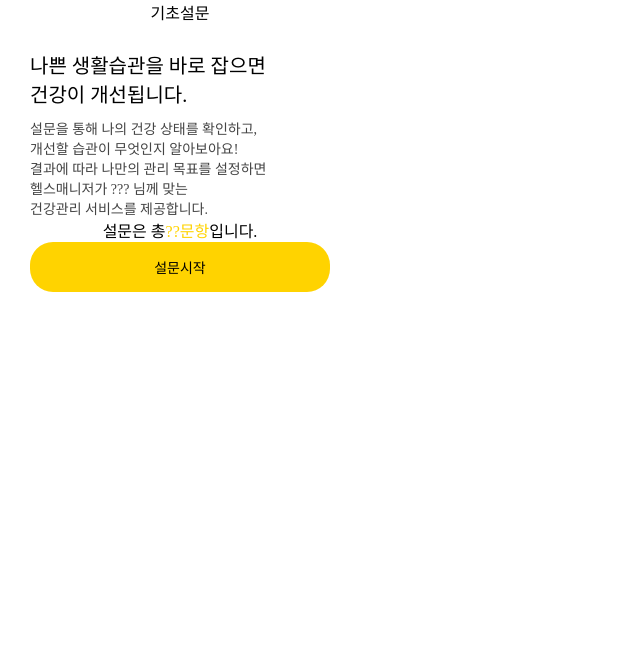
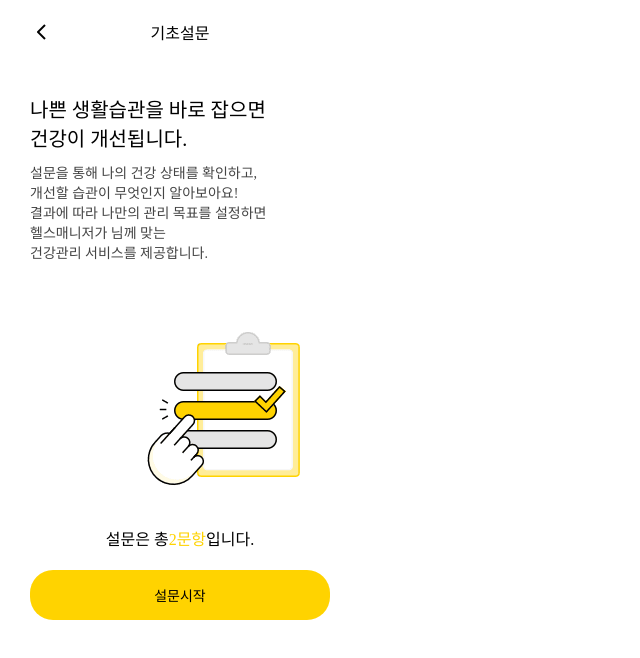
Before and after one commit to devkimc/survey_project, a React (Create React App) app: page / in a window 1280 px wide. Shown: the top 658 px of the page, without its empty margins (0-640 px from the left). Built offline with nearby package versions, Linux system fonts and the light colour scheme; a web font is replaced by a local one.

Commit message:
feat: param 으로 부터 초기 설문 데이터 로드

```diff
--- /dev/null
+++ b/src/datas/surveys.json
@@ -0,0 +1,16 @@
+{
+	"surveys": [
+		{
+			"title": "심뇌혈관 위험도",
+			"questions": [0, 2]
+		},
+		{
+			"title": "건강관리",
+			"questions": [0, 1, 2, 3]
+		},
+		{
+			"title": "개인 의지 및 식습관 목표",
+			"questions": [0, 2, 3]
+		}
+	]
+}
--- a/src/pages/InfoPage.style.ts
+++ b/src/pages/InfoPage.style.ts
@@ -8,21 +8,32 @@ type SurveyCountTxtProps = {
 
 export const InfoPageBlock = styled.div`
   width: 300px;
+  padding-top: 20px;
 `;
 
 /* Header */
 export const InfoHeader = styled.div`
-  height: 50px;
-  display: flex;
-  justify-content: center;
+  padding-bottom: 50px;
+  position: relative;
+  text-align: center;
 `;
 
-/* Main */
 export const InfoTitle = styled.span`
   font-family: "NotoSansCJKkr-Bold";
   font-size: 16px;
   color: ${(props) => props.theme.black};
 `;
+
+export const BackIcon = styled.img`
+  left: 0;
+  position: absolute;
+  cursor: pointer;
+`
+
+/* Main */
+export const InfoMain = styled.div`
+  padding-bottom: 50px;
+`
 
 export const InfoSubTitle = styled.div`
   padding-bottom: 10px;
@@ -39,12 +50,25 @@ export const InfoExplain = styled.span`
   color: ${(props) => props.theme.gray};
 `;
 
+/* SurveyImg */
+export const InfoImg = styled.div`
+  text-align: end;
+  padding-bottom: 10px;
+`
+
+export const InfoSurveyImg = styled.img`
+  width: 200px;
+  height: 200px;
+`;
+
 /* Footer */
 export const InfoFooter = styled.div`
   text-align: center;
 `;
 
-export const SurveyCountExplain = styled.div``;
+export const SurveyCountExplain = styled.div`
+padding-bottom: 20px;
+`;
 
 export const SurveyCountTxt = styled.span<SurveyCountTxtProps>`
   font-family: "NotoSansCJKkr-Bold";
--- a/src/pages/InfoPage.tsx
+++ b/src/pages/InfoPage.tsx
@@ -1,4 +1,6 @@
 import React from "react";
+import { useLocation } from "react-router-dom";
+import surveys from 'datas/surveys.json';
 import {
   InfoExplain,
   InfoFooter,
@@ -10,9 +12,23 @@ import {
   InfoTitle,
   SurveyCountExplain,
   SurveyStartButton,
+  InfoSurveyImg,
+  InfoImg,
+  InfoMain,
+  BackIcon,
 } from "./InfoPage.style";
 
 const InfoPage = () => {
+
+  /* param */
+  const surveyInfo = useLocation().search
+  const params = new URLSearchParams(surveyInfo)
+  const surveyId: number = Number(params.get('id'));
+  const userName = params.get('name');
+  const questions = surveys.surveys[surveyId].questions
+  const questionsCount = questions.length;
+
+  /* progress */
   const totalStage: number[] = [];
   const stage: number[] = [1, 2, 3, 4];
 
@@ -47,14 +63,15 @@ const InfoPage = () => {
   };
 
   setStage(12); // example
-  console.log(totalStage);
 
   return (
     <InfoPageBlock>
       <InfoHeader>
+        <BackIcon src="/images/icon-back-black.png" />
         <InfoTitle>기초설문</InfoTitle>
       </InfoHeader>
 
+      <InfoMain>
         <InfoSubTitle>
           <InfoSubTitleTxt>
             나쁜 생활습관을 바로 잡으면
@@ -65,19 +82,24 @@ const InfoPage = () => {
           설문을 통해 나의 건강 상태를 확인하고,
           <br /> 개선할 습관이 무엇인지 알아보아요!
           <br /> 결과에 따라 나만의 관리 목표를 설정하면
-        <br /> 헬스매니저가 ??? 님께 맞는
+          <br /> 헬스매니저가 {userName}님께 맞는
           <br /> 건강관리 서비스를 제공합니다.
         </InfoExplain>
+      </InfoMain>
+
+      <InfoImg>
+        <InfoSurveyImg src="/images/image-survey.png" />
+      </InfoImg>
 
       <InfoFooter>
         <SurveyCountExplain>
           <SurveyCountTxt isNumber={false}>설문은 총</SurveyCountTxt>
-          <SurveyCountTxt isNumber>??문항</SurveyCountTxt>
+          <SurveyCountTxt isNumber>{questionsCount}문항</SurveyCountTxt>
           <SurveyCountTxt isNumber={false}>입니다.</SurveyCountTxt>
         </SurveyCountExplain>
         <SurveyStartButton>설문시작</SurveyStartButton>
       </InfoFooter>
-    </InfoPageBlock>
+    </InfoPageBlock >
   );
 };
 
--- a/tsconfig.json
+++ b/tsconfig.json
@@ -6,6 +6,7 @@
       "dom.iterable",
       "esnext"
     ],
+    "baseUrl": "src",
     "allowJs": true,
     "skipLibCheck": true,
     "esModuleInterop": true,
@@ -20,7 +21,4 @@
     "noEmit": true,
     "jsx": "react-jsx"
   },
-  "include": [
-    "src"
-  ]
 }
```
Also changed, not shown: src/datas/answers.json (added, +20 -0 lines), src/datas/questions.json (added, +24 -0 lines). Lines whose indentation alone changed are shown as unchanged.
